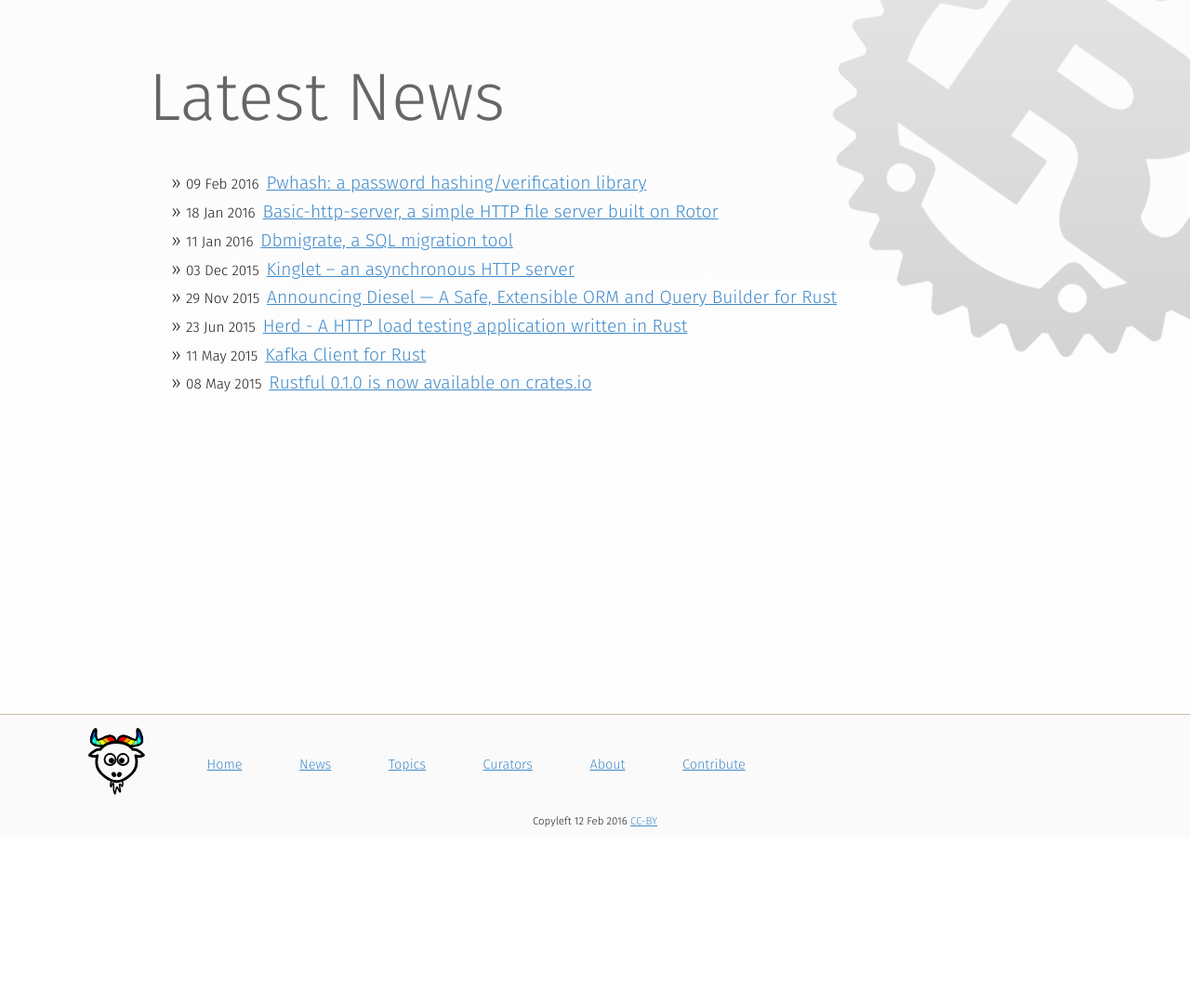
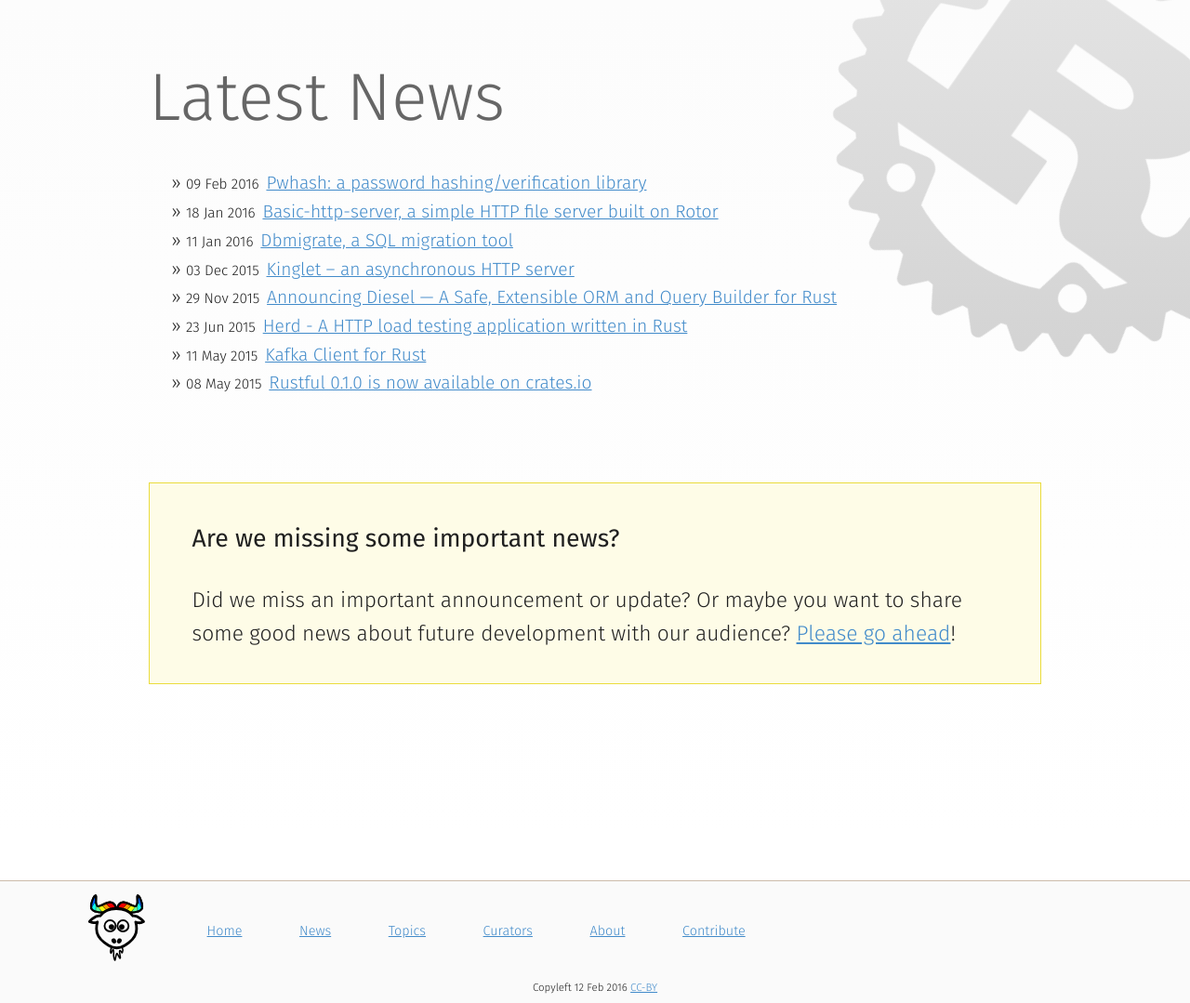
Before and after one commit to chris-morgan/arewewebyet, a Jekyll site: the page built from news.md, in a window 1280 px wide. Shown: the whole page at 93% size. Built offline with Jekyll 4.4.1, drawn with Linux system fonts in a browser that asks for light colours; nearby versions of some CDN libraries; before the commit the page ends 900 px from its top, so only the background shows below that.

Commit message:
more linking, more call to action

```diff
--- a/news.md
+++ b/news.md
@@ -9,3 +9,10 @@ permalink: /news/
     {% include news_item.html post=post %}
   {% endfor %}
 </ul>
+
+
+<div class="alert-box">
+  <h3>Are we missing some important news?</h3>
+  <p>Did we miss an important announcement or update? Or maybe you want to share some good news about future development with our audience? <a href="https://github.com/bashyHQ/arewewebyet/blob/gh-pages/CONTRIBUTING.md#submitting-project-news" target="_blank">Please go ahead</a>!
+  </p>
+</div>
```
Also changed, not shown: curators.md (+8 -1 lines), index.md (+1 -0 lines).
